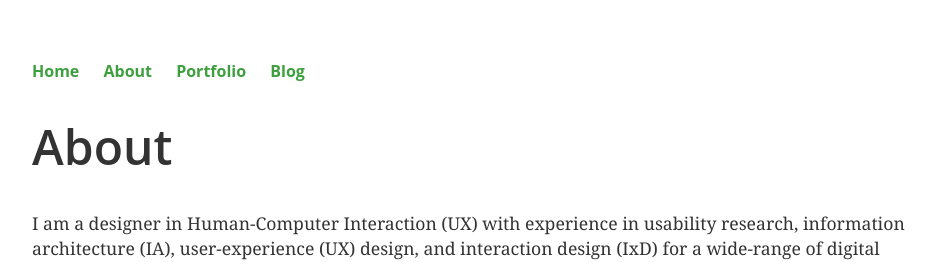
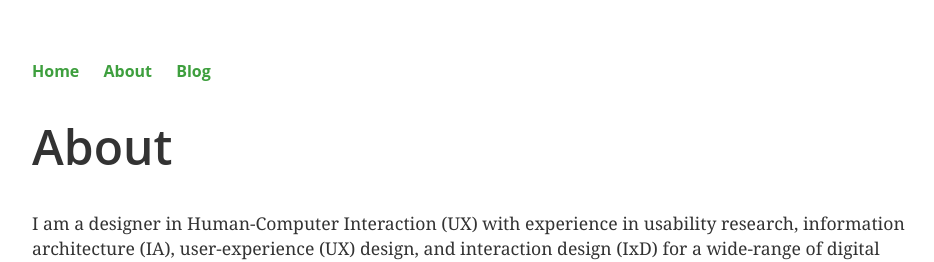
Before and after one commit to alliwalk/alliwalk.github.io, a Jekyll site: the page built from about/index.html, in a window 1280 px wide. Shown: the top 262 px of the page, without its empty margins (160-1094 px from the left). Built offline with Jekyll 4.4.1, drawn with Linux system fonts in a browser that asks for light colours.

Commit message:
Removed portfolio

```diff
--- a/_layouts/default.html
+++ b/_layouts/default.html
@@ -10,7 +10,6 @@
 	    		<ul>
 	        		<li><a href="/">Home</a></li>
 		        	<li><a href="/about">About</a></li>
-	        		<li><a href="https://alliwalk.carbonmade.com/">Portfolio</a></li>
 	        		<li><a href="/blog">Blog</a></li>
 	    		</ul>
 			</nav>
```
